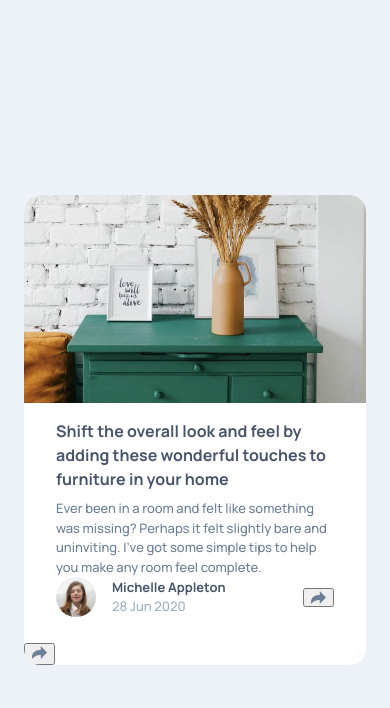
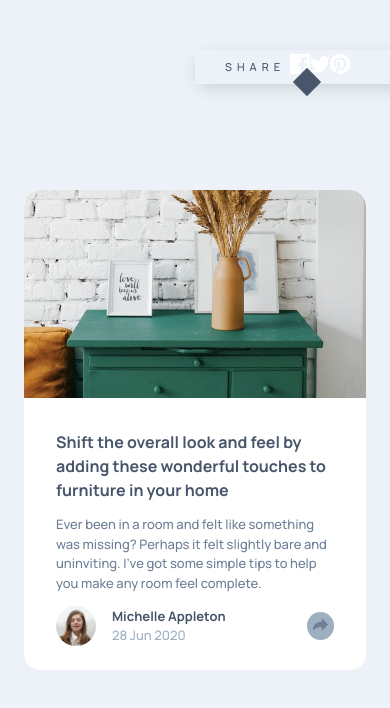
Before and after one commit to tteo6078/article_preview, a plain HTML site: page index.html in a window 390 px wide. Both pictures are taken after a click on the button 318 px from the left and 597 px from the top of the page. Shown: the top 708 px of the page. Drawn offline with Linux system fonts and the light colour scheme.

Commit message:
adapt to reference

```diff
--- a/index.html
+++ b/index.html
@@ -19,15 +19,15 @@
   <article class="container">
     <img class="blog-img" src="./images/drawers.jpg" alt="drawers">
     <div class="content">
-      <div class="heading">
+      <h3 class="heading">
         Shift the overall look and feel by adding these wonderful
         touches to furniture in your home
-      </div>
-      <div class="text">
+      </h3>
+      <p class="text">
         Ever been in a room and felt like something was missing? Perhaps
         it felt slightly bare and uninviting. I’ve got some simple tips
         to help you make any room feel complete.
-      </div>
+      </p>
 
       <div class="profile">
         <img class="avatar" src="./images/avatar-michelle.jpg" alt="avatar">
@@ -35,21 +35,19 @@
           <span class="name">Michelle Appleton</span>
           <span class="date">28 Jun 2020</span>
         </div>
-        <button id="share-btn" class="share" type="button">
-          <img src="./images/icon-share.svg" alt="Share">
-        </button>
+
+        <div class="share">
+          <button class="share-btn" type="button">
+            <img src="./images/icon-share.svg" alt="Close Share">
+          </button>
+          <div class="share-icons">
+            <span>SHARE</span>
+            <a href="#"><img src="./images/icon-facebook.svg" alt="Facebook"></a>
+            <a href="#"><img src="./images/icon-twitter.svg" alt="Twitter"></a>
+            <a href="#"><img src="./images/icon-pinterest.svg" alt="Pinterest"></a>
+          </div>
+        </div>
       </div>
-    </div>
-    <div class="share-popup hidden">
-      <div class="share-icons">
-        <span class="share-label">SHARE</span>
-        <a href="#"><img src="./images/icon-facebook.svg" alt="Facebook"></a>
-        <a href="#"><img src="./images/icon-twitter.svg" alt="Twitter"></a>
-        <a href="#"><img src="./images/icon-pinterest.svg" alt="Pinterest"></a>
-      </div>
-      <button id="close-share" class="active-share" type="button">
-        <img src="./images/icon-share.svg" alt="Close Share">
-      </button>
     </div>
 
   </article>
--- a/script.js
+++ b/script.js
@@ -1,16 +1,6 @@
-const shareBtn = document.getElementById("share-btn");
-const closeBtn = document.getElementById("close-share");
-const profile = document.querySelector(".profile");
-const sharePopup = document.querySelector(".share-popup");
+const shareOption = document.querySelector('.share-icons');
 
-shareBtn.addEventListener("click", () => {
-  profile.classList.add("hidden");
-  sharePopup.classList.add("is-open");
-  sharePopup.classList.remove("hidden");
-});
-
-closeBtn.addEventListener("click", () => {
-  sharePopup.classList.remove("is-open");
-  sharePopup.classList.add("hidden");
-  profile.classList.remove("hidden");
-});
+    document.querySelector('.share-btn').addEventListener('click', function () {
+      this.classList.toggle('active');
+      shareOption.classList.toggle('active');
+    });
--- a/styles.css
+++ b/styles.css
@@ -107,20 +107,18 @@ body {
 }
 
 .share-icons {
-  --scale: 0;
-  --translateX: -50%;
-  --translateY: 0;
+    --scale: 1;
+    --translateX: 0;
+    --translateY: 100%;
 
-  background: var(--);
+    inset: 50px -28px;
+    border-radius: 0;
+    padding: 17px 30px;
     position: absolute;
     bottom: calc(100% + 28px);
-  left:   50%;
-  transform: translate(var(--translateX), var(--translateY)) scale(var(--scale));
+    left: 50%;
     display: flex;
     align-items: center;
-  gap: 12px;
-  padding: 17px 40px;
-  border-radius: 10px;
     box-shadow: 0 5px 20px -5px #0003;
     transform-origin: bottom;
     visibility: hidden;
@@ -129,6 +127,7 @@ body {
 .share-icons.active {
   --scale: 1;
   visibility: visible;
+  --translateY: 0;
 }
 
 .share-icons::after {
@@ -149,26 +148,6 @@ body {
   color: var(--grayish-blue);
   margin-right: 5px;
 }
-
-.share-btn { font-size: 16px; }
-
-.share-icons {
-    /**
-     * variable for transforming `.share-option` box
-     * without repeating all transform value
-     */
-    --scale: 1;
-    --translateX: 0;
-    --translateY: 100%;
-
-    inset: -20px -28px;
-    border-radius: 0;
-    padding: 17px 30px;
-    z-index: -1;
-  }
-
-.share-icons.active { --translateY: 0; }
-
 
 
 @media (min-width: 800px) {
```
Lines whose indentation alone changed are shown as unchanged.
